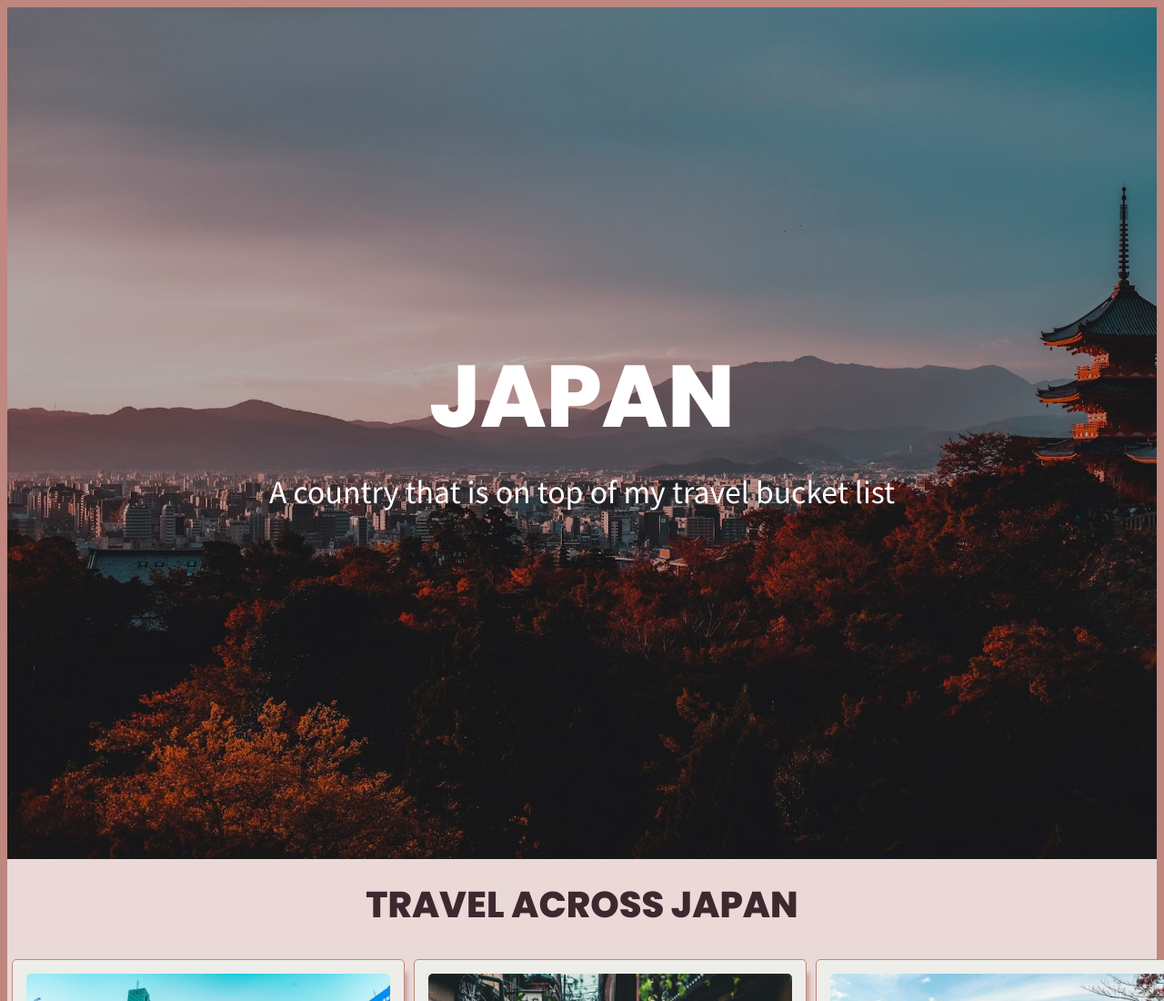
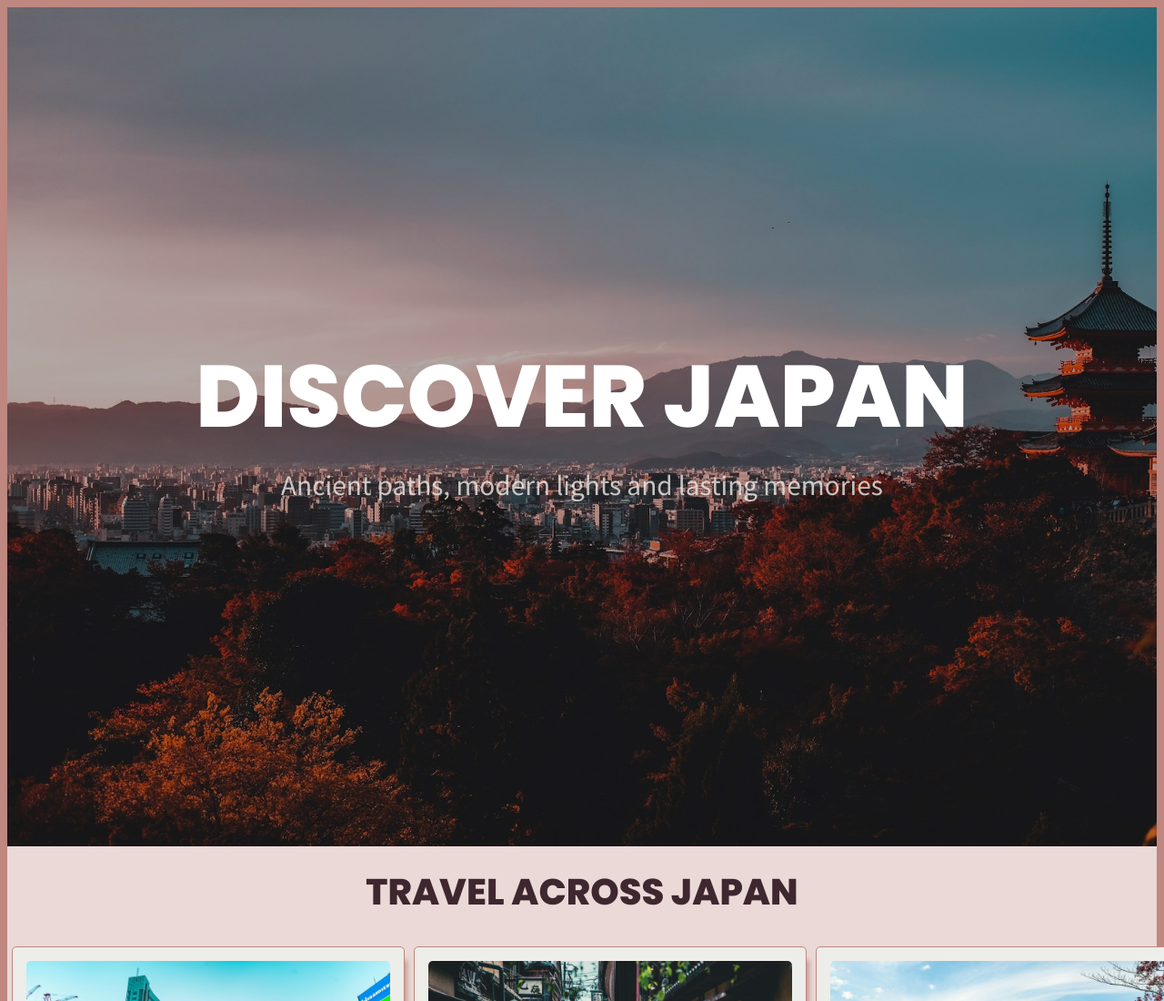
Before and after one commit to Samira26/travel-destination-landing-page, a plain HTML site: page index.html in a window 1280 px wide. Shown: the top 1100 px of the page at 91% size. Drawn offline with Linux system fonts and the light colour scheme; a web font is replaced by a local one.

Commit message:
Updated the header title

```diff
--- a/index.html
+++ b/index.html
@@ -19,8 +19,8 @@
   <body>
     <div class="container">
       <header>
-        <h1>JAPAN</h1>
-        <h3>A country that is on top of my travel bucket list</h3>
+        <h1>DISCOVER JAPAN</h1>
+        <h3>Ancient paths, modern lights and lasting memories</h3>
       </header>
       <main>
         <section class="locations">
--- a/style.css
+++ b/style.css
@@ -27,8 +27,9 @@ header h1 {
 
 header h3 {
   text-align: center;
-  color: white;
-  font-size: 32px;
+  color: #edede9;
+  opacity: 0.8;
+  font-size: 28px;
   font-weight: 400;
   font-family: "Noto Sans JP", sans-serif;
 }
```
